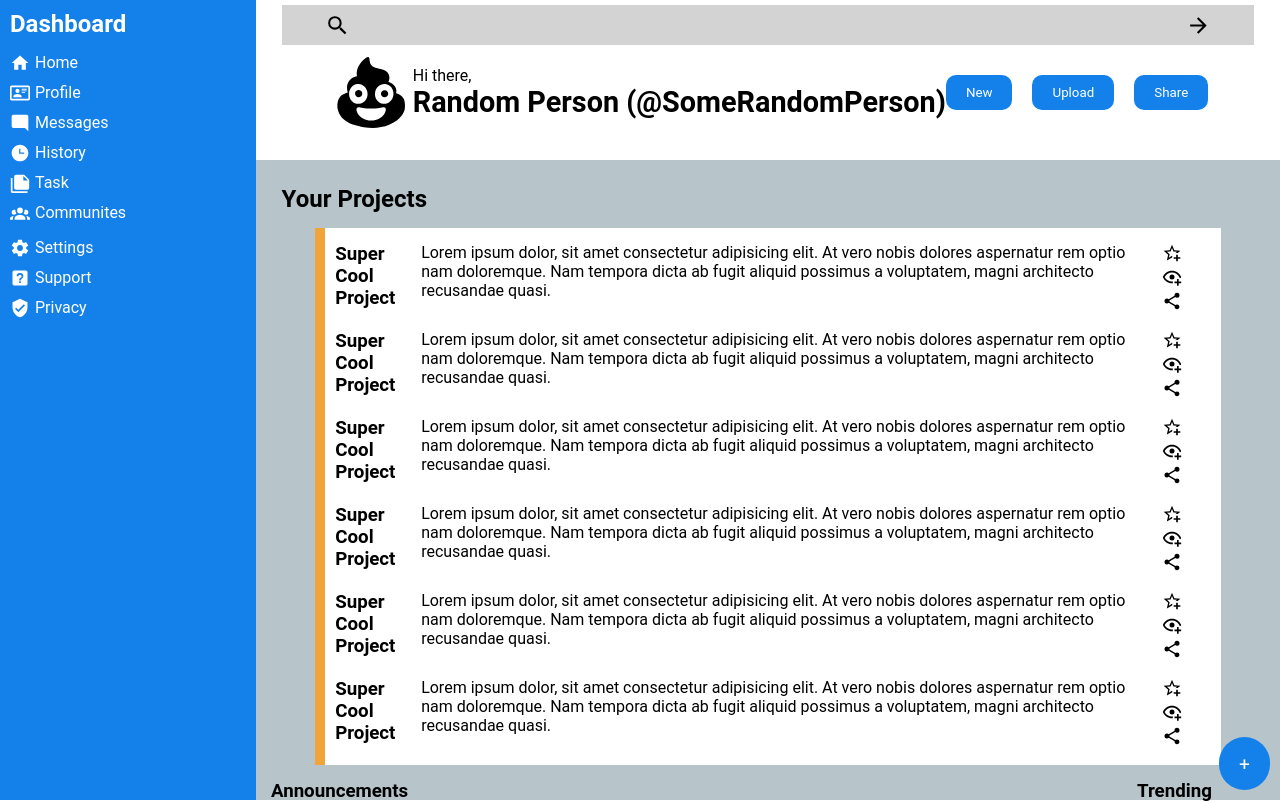
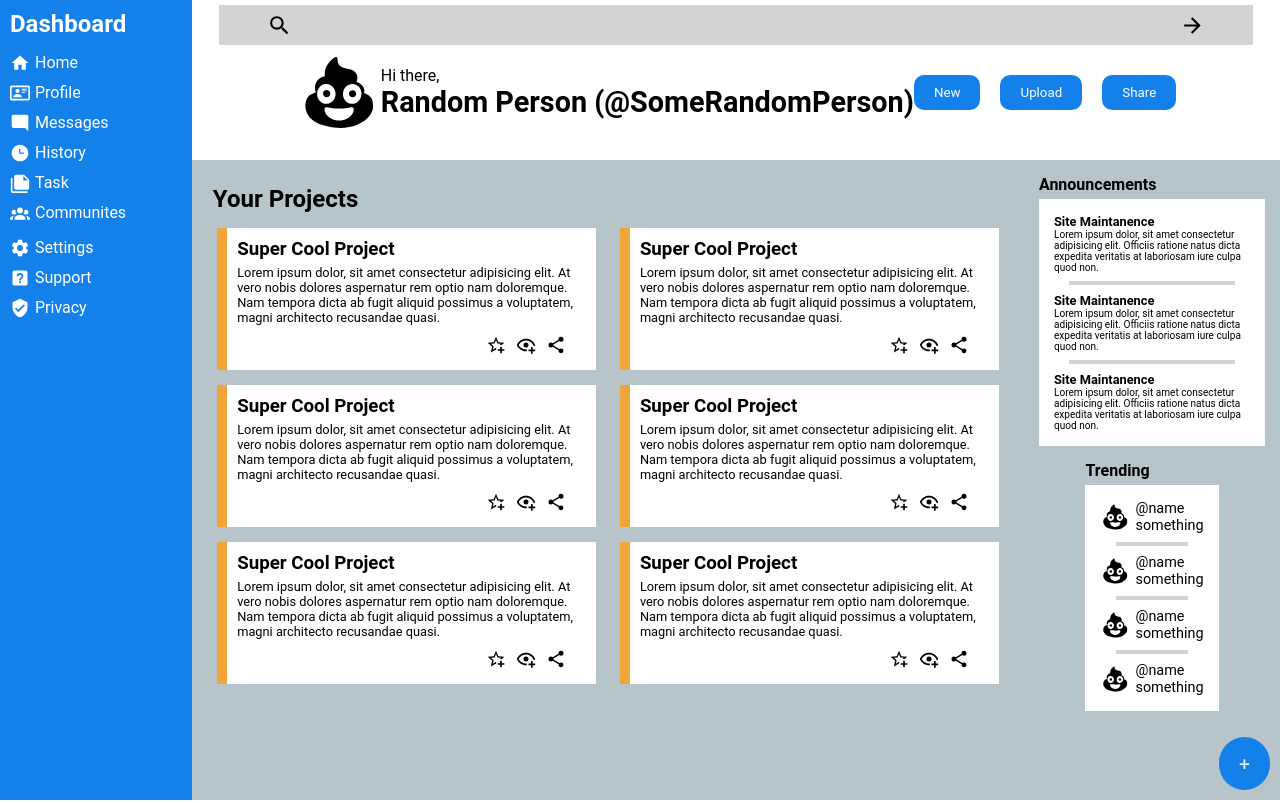
Before and after one commit to ImExtraPolite3/admin-dashboard, a React (Vite) app: page / in a window 1280 px wide. Shown: the top 803 px of the page. Built offline with nearby package versions, Linux system fonts and the light colour scheme; a web font is replaced by a local one.

Commit message:
finish styling project section

```diff
--- a/src/index.css
+++ b/src/index.css
@@ -46,7 +46,7 @@ nav {
 
 .headers > div:last-child {
   display: grid;
-  grid-template-columns: 20% 80%;
+  grid-template-columns: 20vw 80vw;
 }
 
 .headers > div:last-child > img {
@@ -88,6 +88,12 @@ nav {
 }
 
 .projects > div {
+  display: flex;
+  flex-direction: column;
+  gap: 15px;
+}
+
+.projects > div > div {
   background-color: white;
   padding: 10px;
   width: 90%;
@@ -98,7 +104,7 @@ nav {
   gap: 5px;
 }
 
-.projects > div > div {
+.projects > div > div > div {
   display: flex;
   gap: 10px;
   align-self: flex-end;
@@ -121,6 +127,7 @@ nav {
 
 .others > section:last-child > div > div > div {
   display: flex;
+  gap: 5px;
 }
 
 .others > section:last-child > div,
@@ -128,6 +135,15 @@ nav {
   display: flex;
   flex-direction: column;
   gap: 8px;
+}
+
+.others > section:last-child > div {
+  align-items: center;
+}
+
+.others > section:last-child > div > div {
+  /* display: flex;
+  gap: 10px; */
 }
 
 .others > section:last-child > div > hr,
@@ -171,7 +187,7 @@ nav {
 @media (min-width: 1200px) {
   #root {
     display: grid;
-    grid-template-columns: 20% 80%;
+    grid-template-columns: 15vw 85vw;
     grid-template-rows: 20vh 80vh;
   }
 
@@ -212,8 +228,11 @@ nav {
   }
 
   .headers > div:last-child > div {
-    /* border: solid; */
     align-self: center;
+  }
+
+  .headers > div:last-child > div:first-child {
+    border: solid;
   }
 
   .headers > div:last-child > div:last-child {
@@ -232,4 +251,42 @@ nav {
   .headers > div:last-child > img {
     width: 85px;
   }
+
+  .gray-background {
+    display: grid;
+    grid-template-columns: 65vw 20vw;
+  }
+
+  .projects {
+    justify-content: start;
+  }
+
+  .projects > div {
+    display: grid;
+    grid-template-columns: repeat(2, 1fr);
+  }
+
+  .projects > div > div > p {
+    font-size: 0.8rem;
+  }
+
+  .others {
+    flex-direction: column;
+    align-items: center;
+    justify-content: flex-start;
+  }
+
+  .announcements > h3,
+  .trending > h3 {
+    font-size: 1rem;
+  }
+
+  .others > section:first-child > div > div > p {
+    font-size: 0.63rem;
+  }
+
+  .others > section:last-child > div > div > div > div > h4,
+  .others > section:first-child > div > div > h4 {
+    font-size: 0.8rem;
+  }
 }
```
